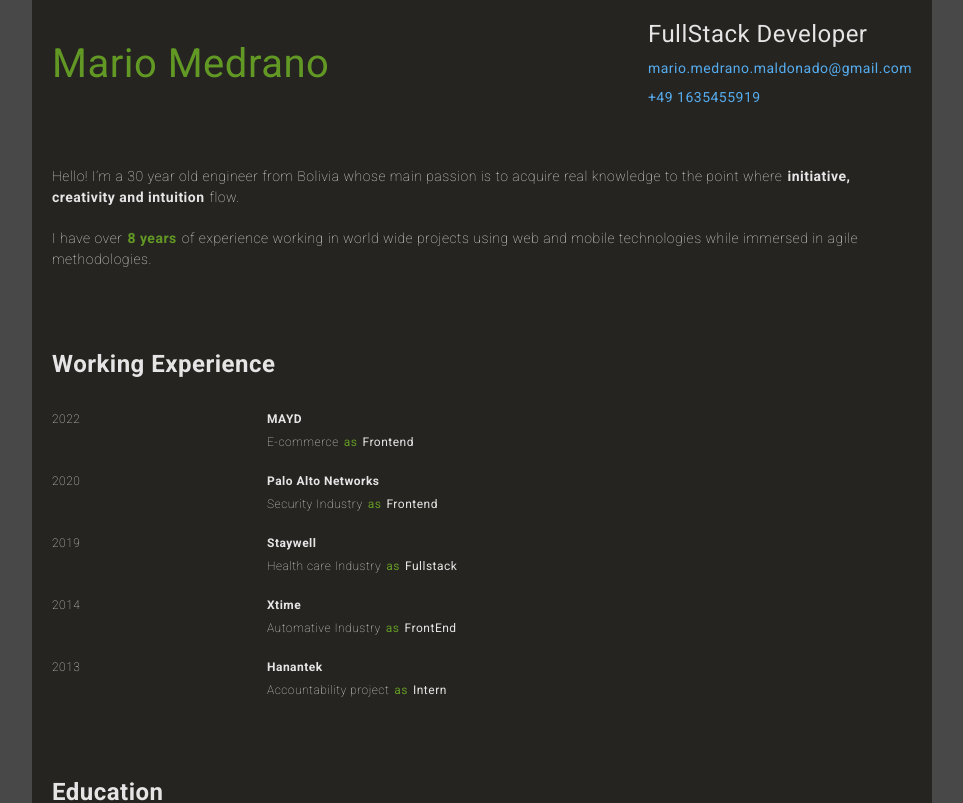
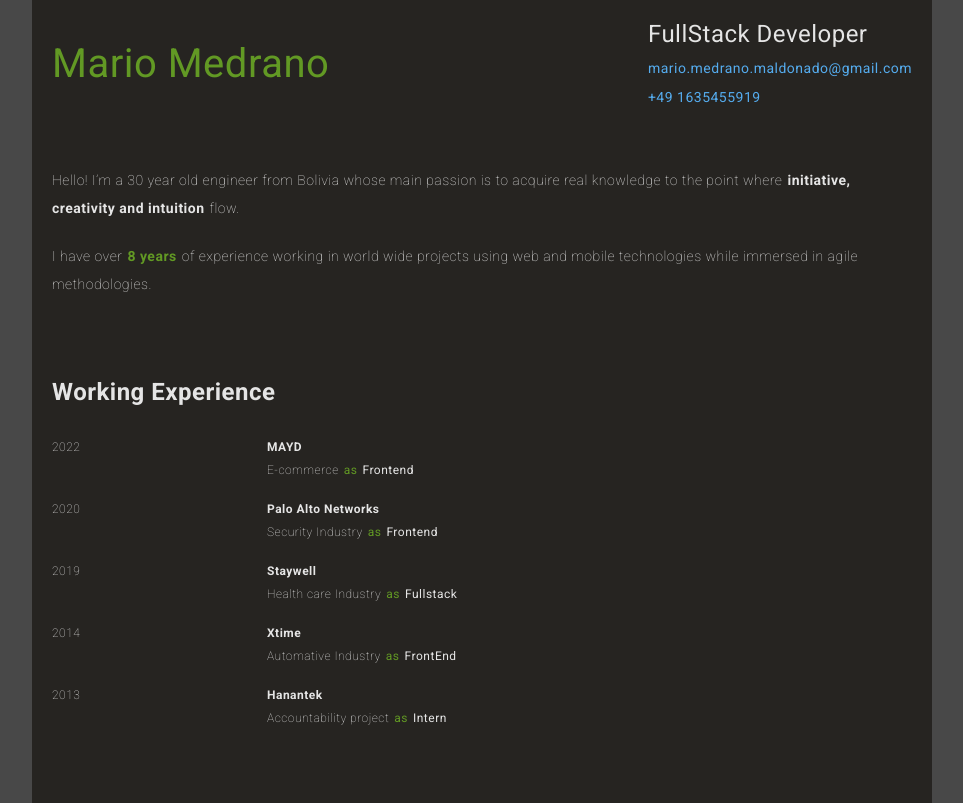
Before and after one commit to caifel/mariomedrano, a Next.js app: page / in a window 1280 px wide. Shown: the top 803 px of the page, without its empty margins (158-1121 px from the left). Built offline with nearby package versions, Linux system fonts and the light colour scheme.

Commit message:
Refactor custom style generator

```diff
--- a/app/page.tsx
+++ b/app/page.tsx
@@ -9,13 +9,13 @@
     <>
       <div className="bg-section px-20 py-40 mt-1 mt-md-0">
         {/* add padding top and bottom of 40px for mobile, padding y, padding x is ok with 20px */}
-        <p className="text-mix fw-100 fs-14 lh-1-5">
+        <p className="text-mix fw-100 fs-14 lh-2">
           <span>{t.description.part1}</span>
           <b>{t.description.part2}</b>
           <span>{t.description.part3}</span>
         </p>
 
-        <p className="text-mix fw-100 fs-14 lh-1-5 mt-20">
+        <p className="text-mix fw-100 fs-14 lh-2 mt-20">
           <span>{t.description.part4}</span>
           <b className="c-primary">{t.description.part5}</b>
           <span>{t.description.part6}</span>
--- a/styles/_text.scss
+++ b/styles/_text.scss
@@ -18,12 +18,7 @@
 );
 @include iterate-props-arr('fs', ('font-size'), $sizeArray, 'px');
 @include iterate-props-arr('fw', ('font-weight'), $weightArray);
-.lh-1 {
-  line-height: 1;
-}
-.lh-1-5 {
-  line-height: 1.5;
-}
+@include iterate-props-arr('lh', ('line-height'), (1, 2));
 
 @media (min-width: 641px) {
   @include iterate-props-arr('fs-md', ('font-size'), $sizeArray, 'px');
```
